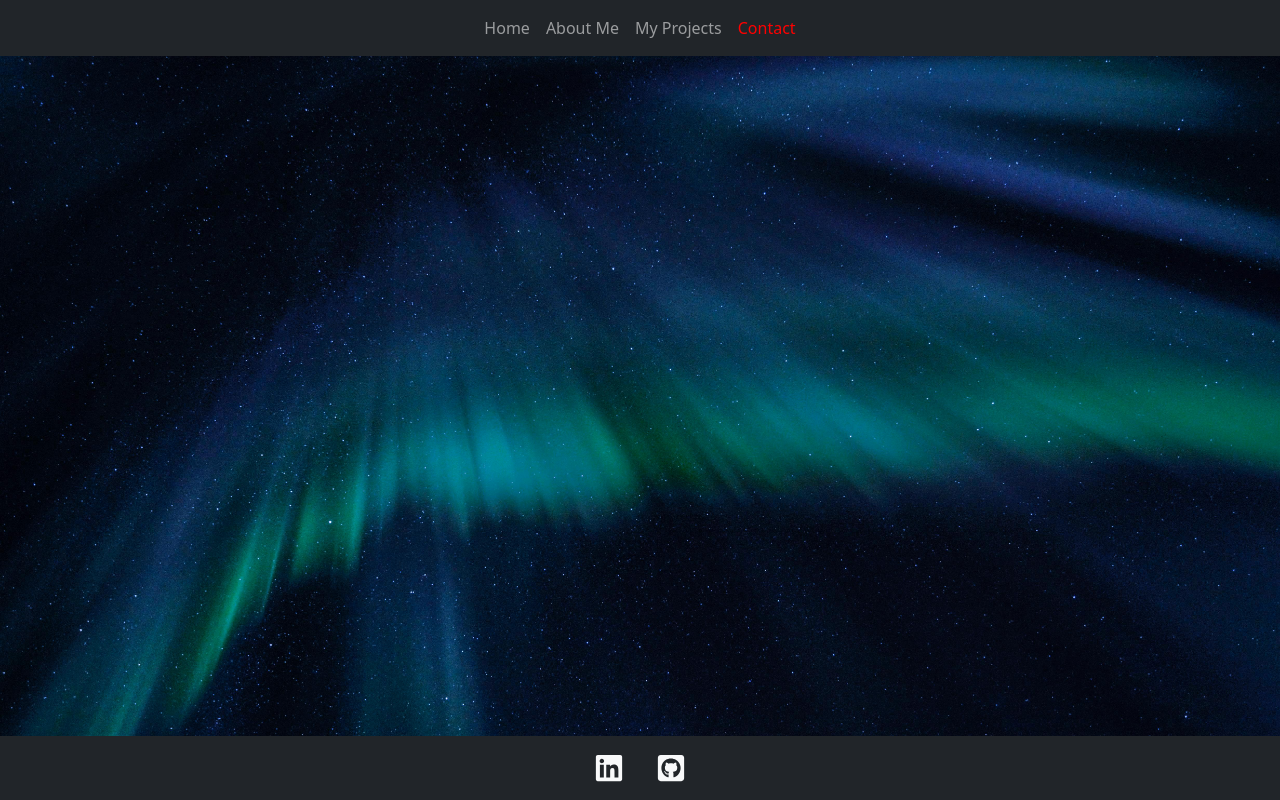
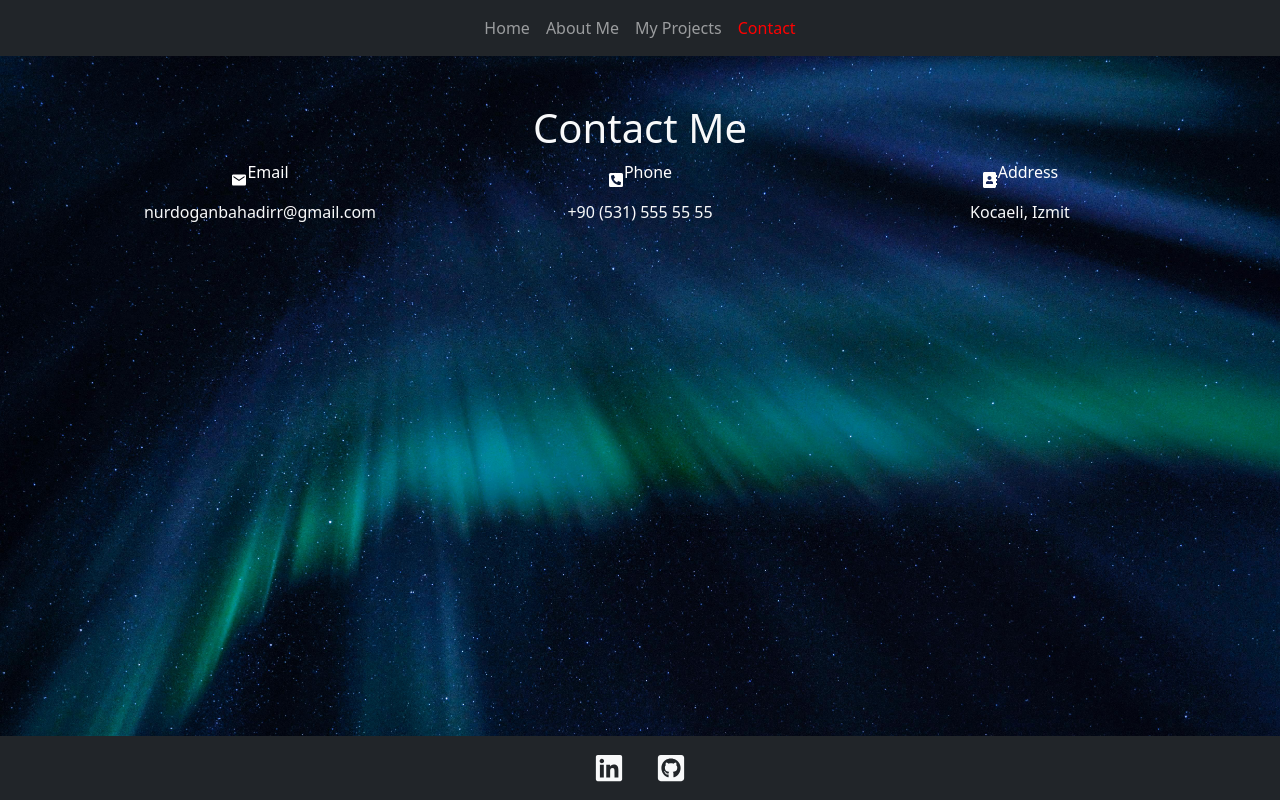
Before and after one commit to nurdoganbahadir/Portfolio-With-React, a React (Create React App) app: page /contact in a window 1280 px wide. Built offline with nearby package versions, Linux system fonts and the light colour scheme.

Commit message:
contact sayfası eklendi

```diff
--- a/src/App.css
+++ b/src/App.css
@@ -27,3 +27,16 @@ body {
   left: 50%;
   transform: translate(-50%);
 }
+
+/*CARDS*/
+.btn:hover {
+  z-index: 10 !important;
+  background-color: rgba(255, 166, 0, 0.479) !important;
+}
+
+.contact-info {
+  color: white;
+  display: flex;
+  justify-content: center;
+  align-items: center;
+}
--- a/src/pages/contact/Contact.jsx
+++ b/src/pages/contact/Contact.jsx
@@ -0,0 +1,42 @@
+import Col from "react-bootstrap/esm/Col";
+import Container from "react-bootstrap/esm/Container";
+import Row from "react-bootstrap/esm/Row";
+import { IoMdMail } from "react-icons/io";
+import { FaPhoneSquareAlt } from "react-icons/fa";
+import { FaAddressBook } from "react-icons/fa";
+
+const Contact = () => {
+  return (
+    <Container className="my-5">
+      <Row>
+        <h1 className="text-light text-center">Contact Me</h1>
+        <Col sm={12} md={12} lg={4}>
+          <div className="contact-info">
+            <IoMdMail />
+            <p>Email</p>
+          </div>
+
+          <p className="text-light text-center">nurdoganbahadirr@gmail.com</p>
+        </Col>
+        <Col sm={12} md={12} lg={4}>
+          <div className="contact-info">
+            <FaPhoneSquareAlt />
+            <p>Phone</p>
+          </div>
+
+          <p className="text-light text-center">+90 (531) 555 55 55</p>
+        </Col>
+        <Col sm={12} md={12} lg={4}>
+          <div className="contact-info">
+            <FaAddressBook />
+            <p>Address</p>
+          </div>
+
+          <p className="text-light text-center">Kocaeli, Izmit</p>
+        </Col>
+      </Row>
+    </Container>
+  );
+};
+
+export default Contact;
--- a/src/pages/projects/Projects.jsx
+++ b/src/pages/projects/Projects.jsx
@@ -15,9 +15,9 @@ const Projects = () => {
             lg={4}
             xl={3}
             key={index}
-            className="d-flex justify-content-center"
+            className="d-flex justify-content-center btn-div"
           >
-            <img src={item.image} alt={index} width={300} />
+            <img src={item.image} alt={index} width={300} className="btn"/>
           </Col>
         ))}
       </Row>
--- a/src/router/AppRouter.js
+++ b/src/router/AppRouter.js
@@ -5,6 +5,7 @@ import Home from "../pages/home/Home";
 import Footer from "../components/Footer/Footer";
 import About from "../pages/about/About";
 import Projects from "../pages/projects/Projects";
+import Contact from "../pages/contact/Contact";
 
 const AppRouter = () => {
   return (
@@ -15,6 +16,7 @@ const AppRouter = () => {
           <Route exact path="/" element={<Home />} />
           <Route path="/about" element={<About />} />
           <Route path="/projects" element={<Projects />} />
+          <Route path="/contact" element={<Contact />} />
         </Routes>
         <Footer />
       </BrowserRouter>
```
